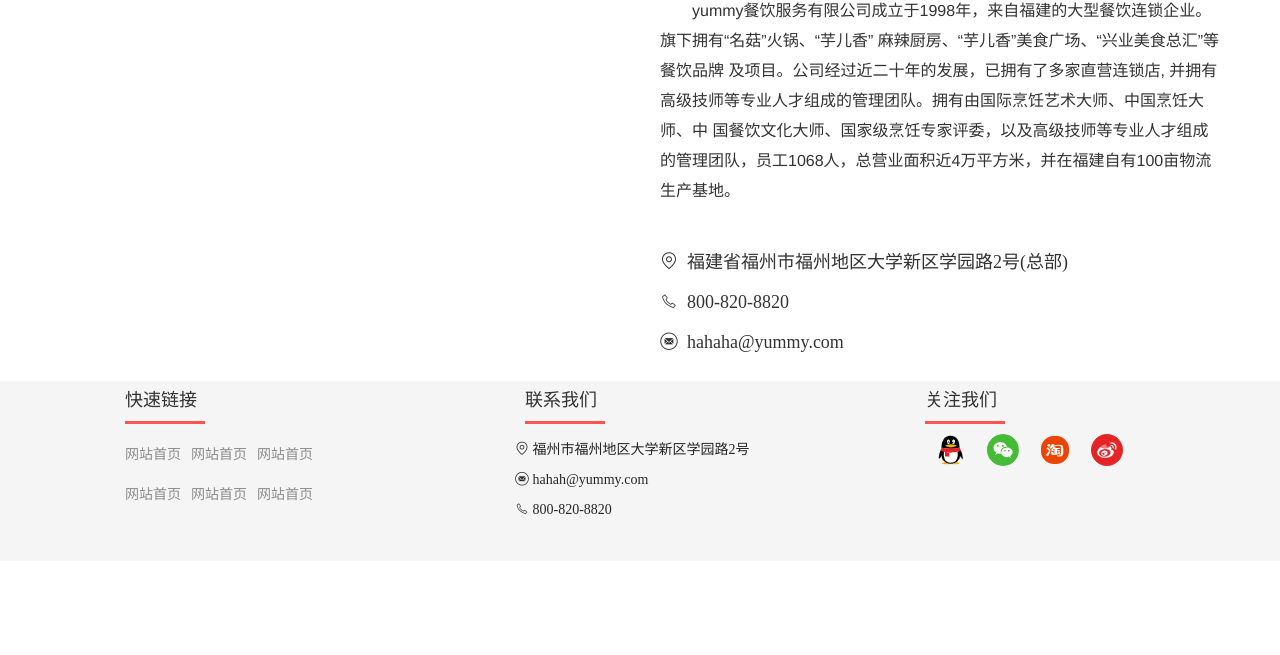
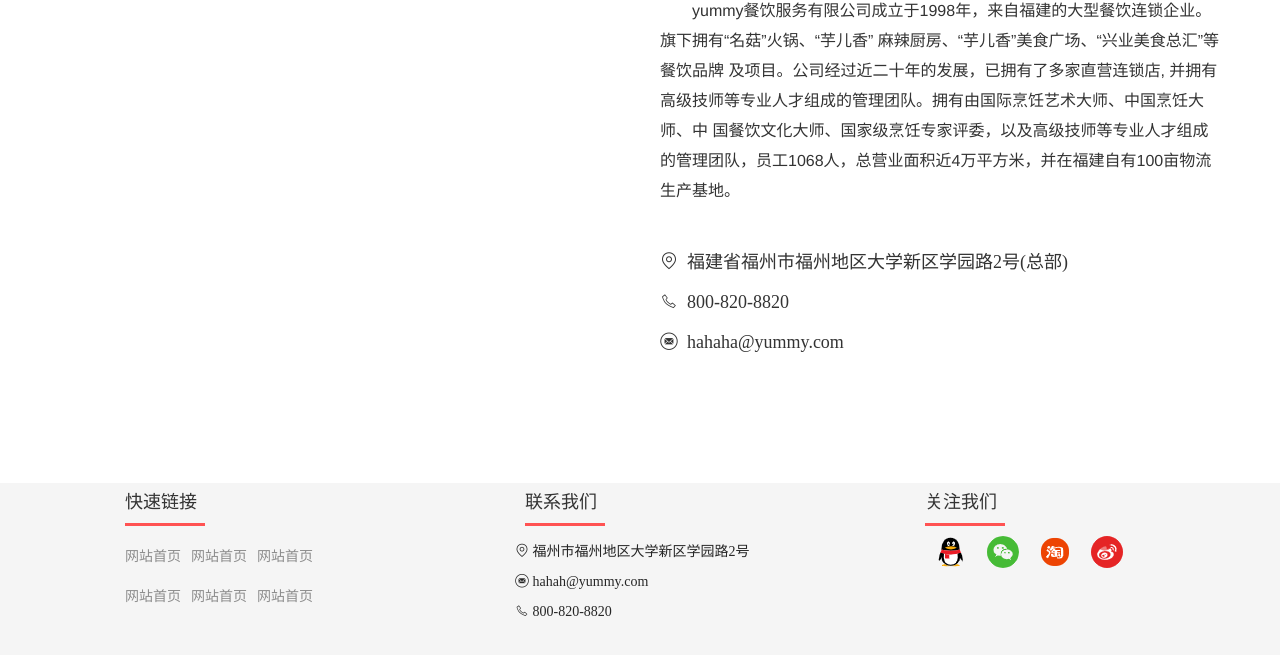
Before and after one commit to hualalalalalala/train, a plain HTML site: page enterprise/about.html in a window 1280 px wide. Shown: the part 137-792 px from the top of the page. Drawn offline with Linux system fonts and the light colour scheme; a script that the page names is missing.

Commit message:
关于我们修订

```diff
--- a/enterprise/css/about.css
+++ b/enterprise/css/about.css
@@ -142,7 +142,8 @@ form.sel input {
 
 /*底部*/
 .footer {
-	margin-top: -180px;
+	position: absolute;
+	bottom: 0;
     width: 100%;
     background-color: whitesmoke;
     margin-top: 10px;
```
